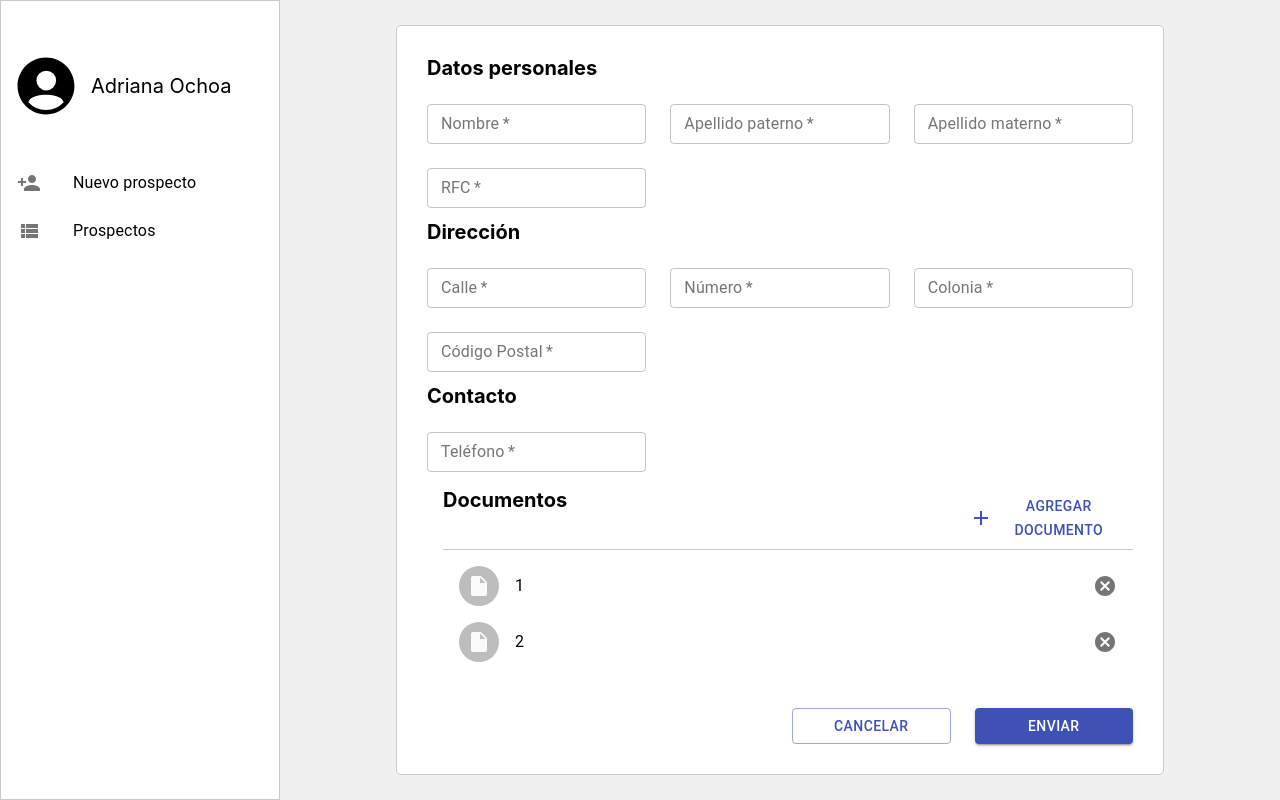
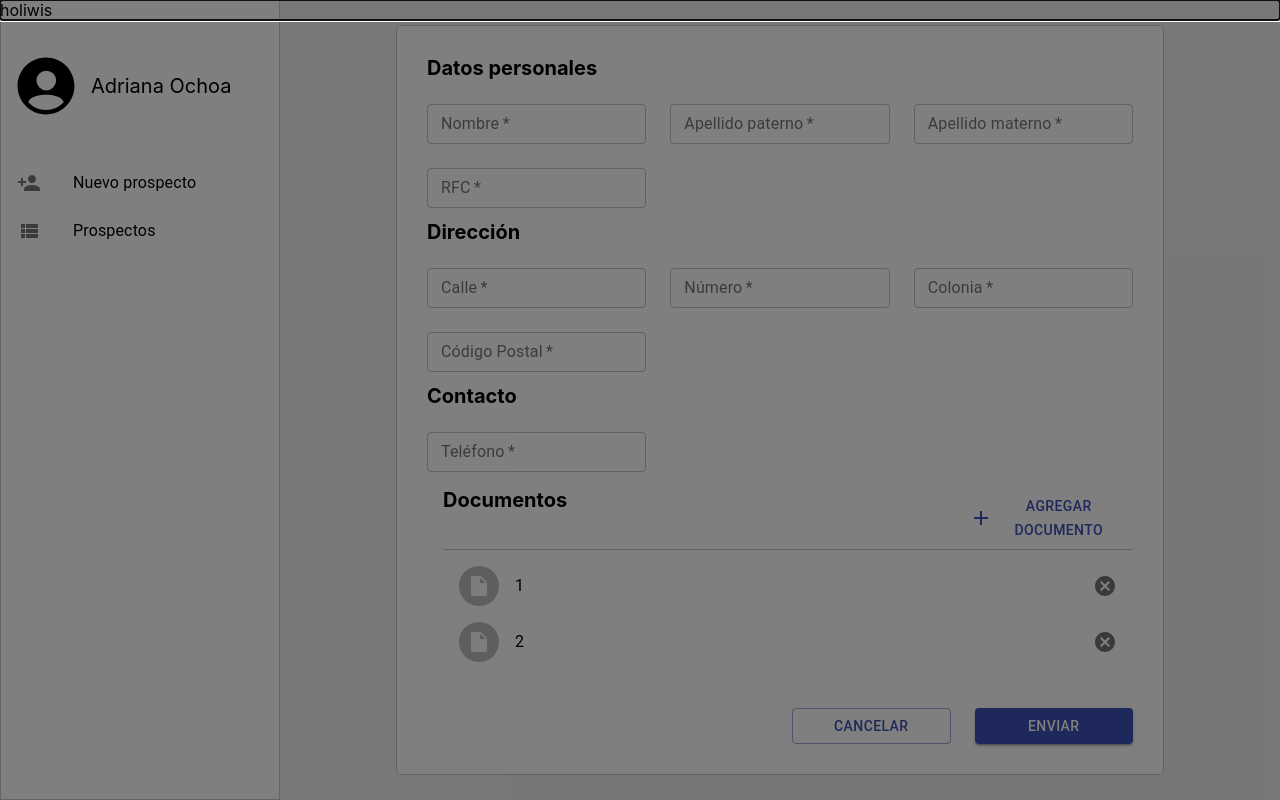
Before and after one commit to Suz8a/prospectos-front-end, a React (Create React App) app: page /prospects/new in a window 1280 px wide. Built offline with nearby package versions, Linux system fonts and the light colour scheme.

Commit message:
creating modal

```diff
--- a/src/components/form-section-items-list/index.tsx
+++ b/src/components/form-section-items-list/index.tsx
@@ -15,6 +15,7 @@ import Button from "@material-ui/core/Button";
 import InsertDriveFileIcon from "@material-ui/icons/InsertDriveFile";
 import FormSectionContainer from "../../elements/form-section-container";
 import CancelIcon from "@material-ui/icons/Cancel";
+import FileUploader from "../../modules/file-uploader";
 
 type FormSectionItemsListProps = {
   buttonText: string;
@@ -35,6 +36,7 @@ function FormSectionItemsList({
 }: FormSectionItemsListProps) {
   return (
     <FormSectionContainer padding={padding}>
+      <FileUploader />
       <Grid container>
         <Grid item xs={9}>
           <Title text="Documentos" />
--- /dev/null
+++ b/src/modules/file-uploader/index.tsx
@@ -0,0 +1,19 @@
+import React from "react";
+import Modal from "@material-ui/core/Modal";
+
+type FileUploaderProps = {};
+
+function FileUploader() {
+  return (
+    <Modal
+      open={true}
+      onClose={() => {}}
+      aria-labelledby="simple-modal-title"
+      aria-describedby="simple-modal-description"
+    >
+      <div>holiwis</div>
+    </Modal>
+  );
+}
+
+export default FileUploader;
--- /dev/null
+++ b/src/modules/file-uploader/styled.ts
@@ -0,0 +1 @@
+import styled from "styled-components";
```
